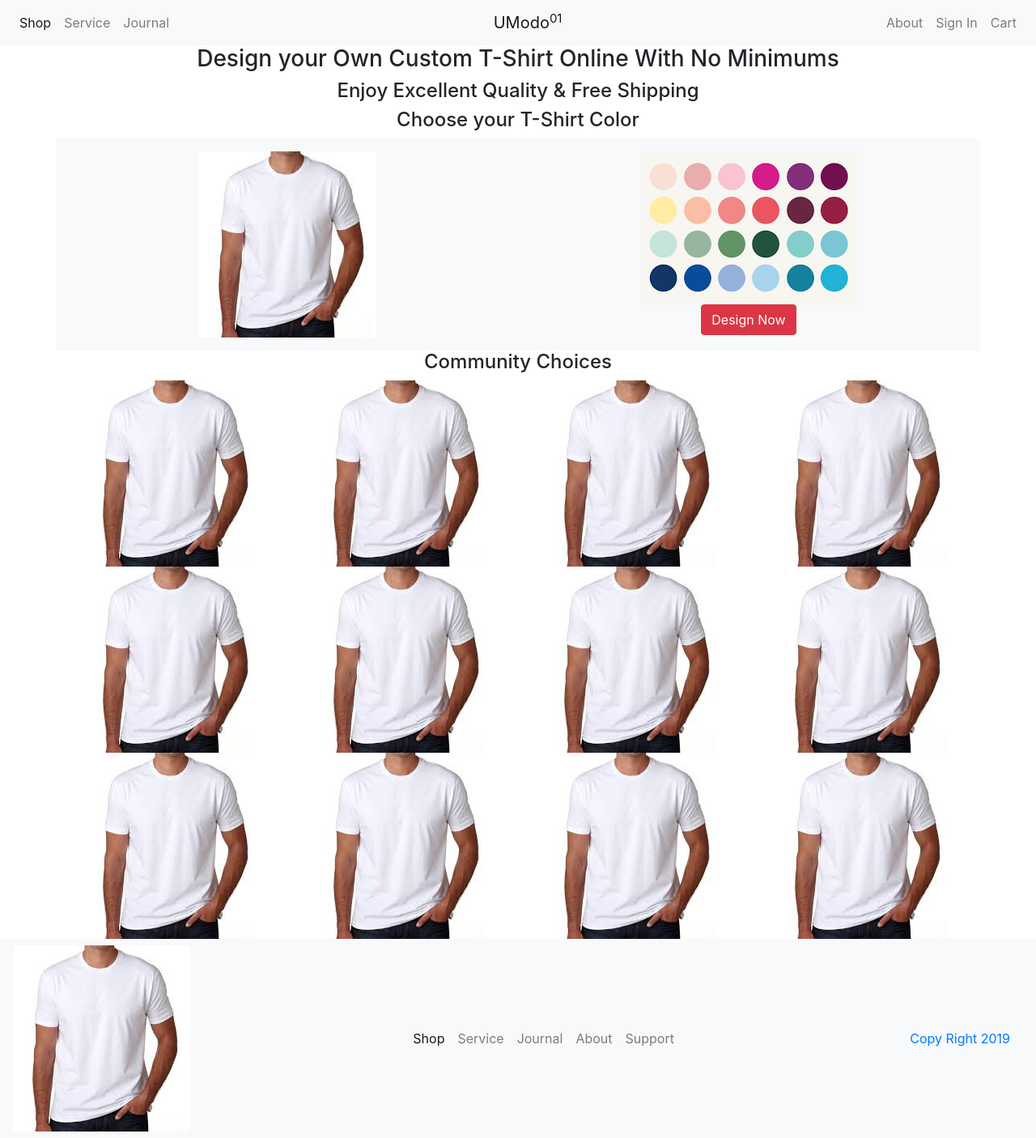
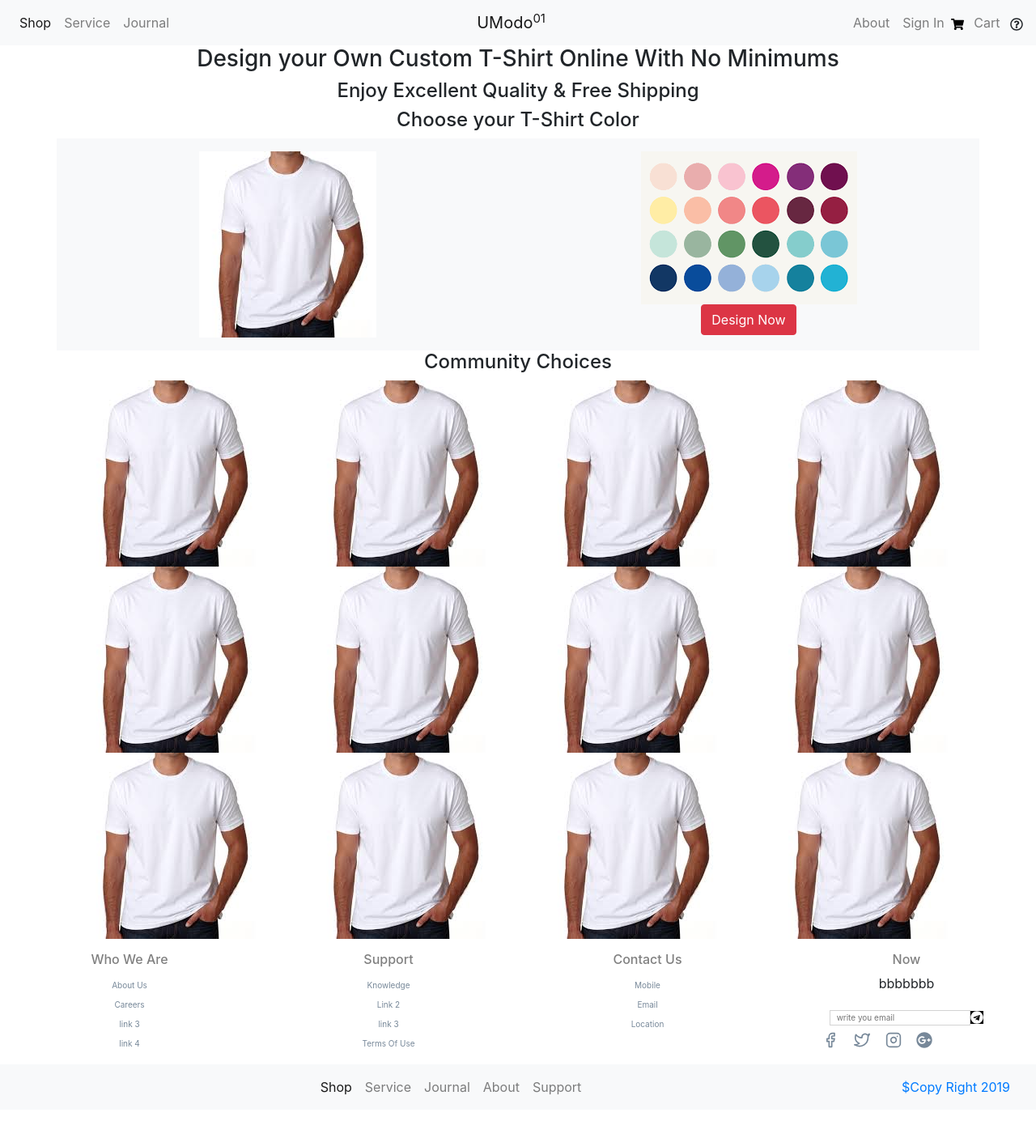
Before and after one commit to ayaHnai/features, a React (Create React App) app: page / in a window 1280 px wide. Shown: the whole page at 81% size. After the commit the page ends 1371 px from the top, so only its background shows below. Built offline with nearby package versions, Linux system fonts and the light colour scheme.

Commit message:
Add files via upload

```diff
--- a/src/components/Body/SectionTwo/ChoicesComponent.js
+++ b/src/components/Body/SectionTwo/ChoicesComponent.js
@@ -2,7 +2,7 @@ import React from 'react'
 import ChoicesComponetTitle from './ChoicesComponetTitle';
 import left from '../../../images/left.jpg';
 import  '../../../styles/choices.css'
-import {FiShoppingCart} from 'react-icons/fi';
+import {FaShoppingCart} from 'react-icons/fa';
 
 import '../../../../node_modules/font-awesome/css/font-awesome.min.css';
 
@@ -17,7 +17,7 @@ export default function () {
                     <img src={left} alt="left"  />
                     <p>Blablablaaaaaa</p>
                     <p id='price'>$45</p>
-                    <button class="btn">Shop Now <FiShoppingCart class='s'/></button>
+                    <button class="btn">Shop Now <FaShoppingCart class='s'/></button>
                      </div>
                      </div>
                     <div class="col">
--- a/src/components/Layout/Footer.js
+++ b/src/components/Layout/Footer.js
@@ -1,14 +1,102 @@
 import React from 'react'
 import left from '../../images/left.jpg';
+import  '../../styles/footer.css'
+import {FaGooglePlus,FaTelegram} from 'react-icons/fa';
+import {FiFacebook,FiTwitter,FiInstagram} from 'react-icons/fi';
+const icons={
+    height:"20px",
+    width:"20px",
+    margin: "0.5rem",
+
+
+}
 export default function () {
     return (
+
+
+          <div>
+            <div class="row footer">
+                {/* Who we are */}
+                <div class="col-md-3 col">
+                <h6 class="text">Who We Are</h6>
+                <ul class="list-unstyled">
+          <li>
+            <a href="#">About Us</a>
+          </li>
+          <li>
+            <a href="#">Careers</a>
+          </li>
+          <li>
+            <a href="#">link 3</a>
+          </li>
+          <li>
+            <a href="#"> link 4</a>
+          </li>
+        </ul>
+                </div>
+                 {/* Support */}
+                <div class="col-md-3 col">
+                <h6 class="text">Support</h6>
+                <ul class="list-unstyled">
+          <li>
+            <a href="#">Knowledge </a>
+          </li>
+          <li>
+            <a href="#">Link 2</a>
+          </li>
+          <li>
+            <a href="#"> link 3</a>
+          </li>
+          <li>
+            <a href="#">Terms Of Use</a>
+          </li>
+        </ul>
+                </div>
+                  {/* Contact Us */}
+                <div class="col-md-3 col">
+                <h6 class="text">Contact Us</h6>
+                <ul class="list-unstyled">
+          <li>
+            <a href="#">Mobile </a>
+          </li>
+          <li>
+            <a href="#">Email </a>
+          </li>
+          <li>
+            <a href="#"> Location</a>
+          </li>
+        </ul>
+                </div>
+                  {/* Contact Us */}
+                <div class="col-md-3 col">
+                <h6 class="text">Now</h6>
+                <ul class="list-unstyled">
+          <li>
+           <p>bbbbbbb</p>
+          </li>
+          <li>
+           <div class="inputwithicon">
+          <input type="text" placeholder="  write you email "/><FaTelegram class="paperplane"/></div>
+          </li>
+          <li class="icons" >
+          <a href="#"> <FiFacebook style={icons}/></a>
+            <a href="#"> <FiTwitter  style={icons}/></a>
+            <a href="#"> <FiInstagram  style={icons}/></a>
+            <a href="#"> <FaGooglePlus  style={icons}/></a>
+          </li>
+        </ul>
+                </div>
+
+
+            </div>
+
         <nav class="navbar navbar-expand-lg navbar-light bg-light">
 
      <button class="navbar-toggler" type="button" data-toggle="collapse" data-target="#navbarNav" aria-controls="navbarNav" aria-expanded="false" aria-label="Toggle navigation">
          <span class="navbar-toggler-icon"></span>
              </button>
      <div class="collapse navbar-collapse" id="navbarNav">
-                <img src={left} alt="left" />
+
         <ul class="navbar-nav mx-auto">
              <li class="nav-item active">
                  <a class="nav-link" href="#">Shop <span class="sr-only">(current)</span></a>
@@ -27,9 +115,11 @@ export default function () {
                  <a class="nav-link" href="#">Support</a>
              </li>
          </ul>
-                <a class="nav-link" href="#">Copy Right 2019</a>
+        <a class="nav-link" href="#">$Copy Right 2019</a>
      </div>
  </nav>
+
+            </div>
 
 
 
--- a/src/components/Layout/Header.js
+++ b/src/components/Layout/Header.js
@@ -1,4 +1,20 @@
 import React from 'react'
+import {FaShoppingCart} from 'react-icons/fa';
+import {FaRegQuestionCircle} from 'react-icons/fa'
+const iconstyle = {
+  fill: "black",
+  margin:"0",
+  padding:"0"
+
+}
+const astyle={
+  margin:"0"
+}
+const questionstyle={
+  fill:"none"
+}
+
+
 export default function () {
   return (
     <nav class="navbar navbar-expand-lg navbar-light bg-light">
@@ -9,13 +25,13 @@ export default function () {
       <div class="collapse navbar-collapse" id="navbarNav">
         <ul class="navbar-nav">
           <li class="nav-item active">
-            <a class="nav-link" href="#">Shop <span class="sr-only">(current)</span></a>
+            <a class="nav-link  d-inline" href="#">Shop <span class="sr-only">(current)</span></a>
           </li>
           <li class="nav-item">
-            <a class="nav-link" href="#">Service</a>
+            <a class="nav-link  d-inline" href="#">Service</a>
           </li>
           <li class="nav-item">
-            <a class="nav-link" href="#">Journal</a>
+            <a class="nav-link  d-inline" href="#">Journal</a>
           </li>
         </ul>
 
@@ -23,13 +39,14 @@ export default function () {
 
         <ul class="navbar-nav">
           <li class="nav-item">
-            <a class="nav-link" href="#">About</a>
+            <a class="nav-link  d-inline" href="#">About</a>
           </li>
           <li class="nav-item">
-            <a class="nav-link" href="#">Sign In </a>
+            <a class="nav-link  d-inline" href="#">Sign In </a>
           </li>
-          <li class="nav-item">
-            <a class="nav-link" href="#">Cart</a>
+          <li class="nav-item ">
+            <FaShoppingCart style={iconstyle}/> <a class="nav-link d-inline" href="#" style={astyle}>Cart </a><FaRegQuestionCircle />
+
           </li>
 
         </ul>
--- a/src/styles/choices.css
+++ b/src/styles/choices.css
@@ -33,8 +33,9 @@ height: 20%;
 }
 .cards .btn .s
 {
-
+    fill: black;
     width: 15%;
     position: relative;
-    margin: 0
+    margin: 0;
+    left: 5%;
 }
--- /dev/null
+++ b/src/styles/footer.css
@@ -0,0 +1,40 @@
+h6
+{
+    color: grey;
+
+}
+.footer a
+{
+    color: lightslategray;
+    direction:none;
+    font-size: 10px;
+}
+ul li .inputwithicon input
+{
+
+    border: lightgray 0.2px solid;
+    width: 60%;
+    outline: none;
+    font-size: 10px;
+}
+ul li .inputwithicon .paperplane
+{
+
+   background: black;
+   fill: white;
+  position: relative;
+height: 10%;
+
+}
+.footer
+
+{
+    margin-left: 0 ;
+    margin-top: 1rem;
+    margin-right: 0;
+}
+.icons
+{
+    position: absolute;
+    left:15%;
+}
```
Lines whose indentation alone changed are shown as unchanged.
